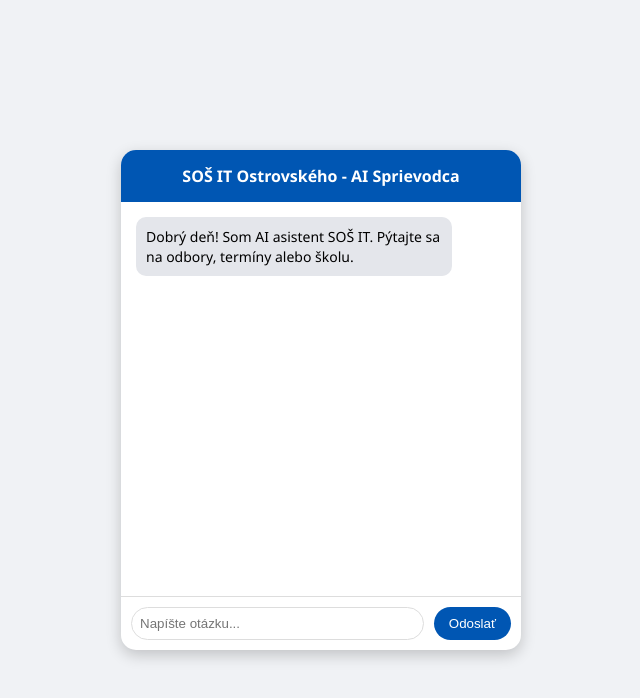
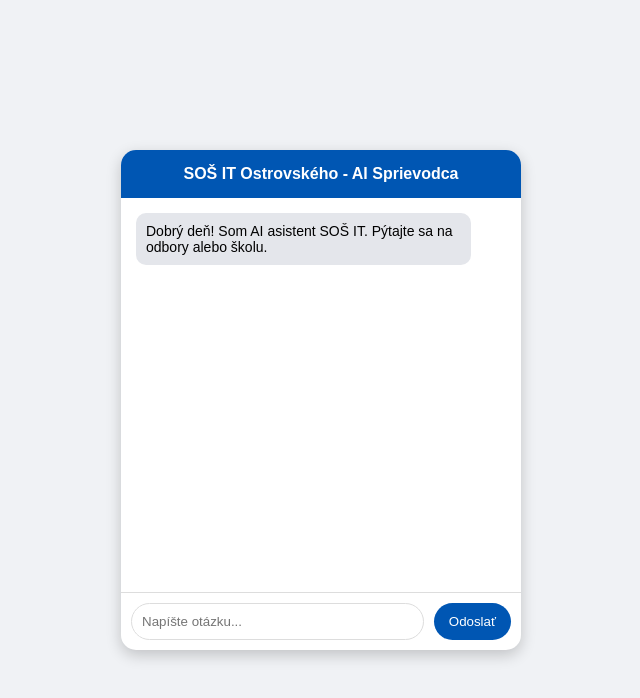
Before and after one commit to davidkogy-maker/sos-it-chat-bot, a plain HTML site: page templates/index.html in a window 1280 px wide. Shown: the whole page, without its empty margins (319-959 px from the left). Drawn offline with Linux system fonts and the light colour scheme.

Commit message:
Refactor HTML and update chat response handling

```diff
--- a/templates/index.html
+++ b/templates/index.html
@@ -5,16 +5,16 @@
     <meta name="viewport" content="width=device-width, initial-scale=1.0">
     <title>AI Asistent SOŠ IT</title>
     <style>
-        body { font-family: 'Segoe UI', Tahoma, Geneva, Verdana, sans-serif; background: #f0f2f5; display: flex; justify-content: center; align-items: center; height: 100vh; margin: 0; }
-        #chat-container { width: 400px; height: 500px; background: white; border-radius: 15px; box-shadow: 0 5px 15px rgba(0,0,0,0.2); display: flex; flex-direction: column; overflow: hidden; }
+        body { font-family: sans-serif; background: #f0f2f5; display: flex; justify-content: center; align-items: center; height: 100vh; margin: 0; }
+        #chat-container { width: 90%; max-width: 400px; height: 500px; background: white; border-radius: 15px; box-shadow: 0 5px 15px rgba(0,0,0,0.2); display: flex; flex-direction: column; overflow: hidden; }
         #header { background: #0056b3; color: white; padding: 15px; text-align: center; font-weight: bold; }
         #messages { flex: 1; padding: 15px; overflow-y: auto; display: flex; flex-direction: column; gap: 10px; }
-        .message { padding: 10px; border-radius: 10px; max-width: 80%; font-size: 14px; line-height: 1.4; }
+        .message { padding: 10px; border-radius: 10px; max-width: 85%; font-size: 14px; }
         .user { align-self: flex-end; background: #0056b3; color: white; }
         .bot { align-self: flex-start; background: #e4e6eb; color: black; }
         #input-area { padding: 10px; display: flex; border-top: 1px solid #ddd; }
-        #user-input { flex: 1; padding: 8px; border: 1px solid #ddd; border-radius: 20px; outline: none; }
-        #send-btn { margin-left: 10px; background: #0056b3; color: white; border: none; padding: 8px 15px; border-radius: 20px; cursor: pointer; }
+        #user-input { flex: 1; padding: 10px; border: 1px solid #ddd; border-radius: 20px; outline: none; }
+        #send-btn { margin-left: 10px; background: #0056b3; color: white; border: none; padding: 10px 15px; border-radius: 20px; cursor: pointer; }
     </style>
 </head>
 <body>
@@ -48,7 +48,6 @@
             userInput.value = '';
 
             try {
-                // Relatívna cesta /chat zabezpečí funkčnosť na Renderi
                 const response = await fetch('/chat', {
                     method: 'POST',
                     headers: { 'Content-Type': 'application/json' },
@@ -56,20 +55,21 @@
                 });
 
                 const data = await response.json();
-                if (data.response) {
+                // Tu je oprava: kontrolujeme data.response
+                if (data && data.response) {
                     addMessage(data.response, 'bot');
                 } else {
-                    addMessage('Prepáč, nastala chyba.', 'bot');
+                    addMessage('Server vrátil neplatné dáta.', 'bot');
                 }
             } catch (error) {
-                addMessage('Chyba spojenia so serverom.', 'bot');
+                addMessage('Chyba pripojenia. Skúste to znova.', 'bot');
             }
         }
 
         sendBtn.addEventListener('click', sendMessage);
         userInput.addEventListener('keypress', (e) => { if (e.key === 'Enter') sendMessage(); });
 
-        addMessage("Dobrý deň! Som AI asistent SOŠ IT. Pýtajte sa na odbory, termíny alebo školu.", 'bot');
+        addMessage("Dobrý deň! Som AI asistent SOŠ IT. Pýtajte sa na odbory alebo školu.", 'bot');
     </script>
 </body>
 </html>
```
